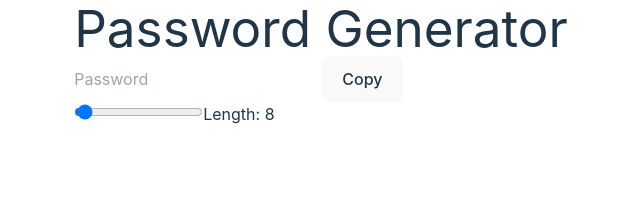
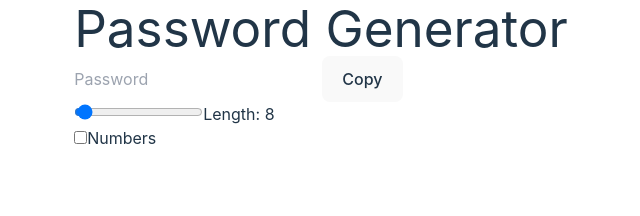
Before and after one commit to GautamShriharsh/React_Journey, a React app in the folder 05passwordGenerator/: page / in a window 1280 px wide. Shown: the top 216 px of the page, without its empty margins (319-959 px from the left). Built offline with nearby package versions, Linux system fonts and the light colour scheme; the HTML template or start-up script is replaced by a standard one.

Commit message:
created numbers input field

```diff
--- a/05passwordGenerator/src/App.jsx
+++ b/05passwordGenerator/src/App.jsx
@@ -53,6 +53,17 @@ function App() {
             />
             <label>Length: {length}</label>
           </div>
+          <div className='flex items-center gap-x-1'>
+            <input
+            type="checkbox"
+            defaultChecked={numAllowed}
+            id='numInput'
+            onChange={() => {
+              setNumAllowed((prev) => !prev)
+            }}
+             />
+            <label htmlFor='numInput'>Numbers</label>
+          </div>
         </div>
       </div>
     </>
```
